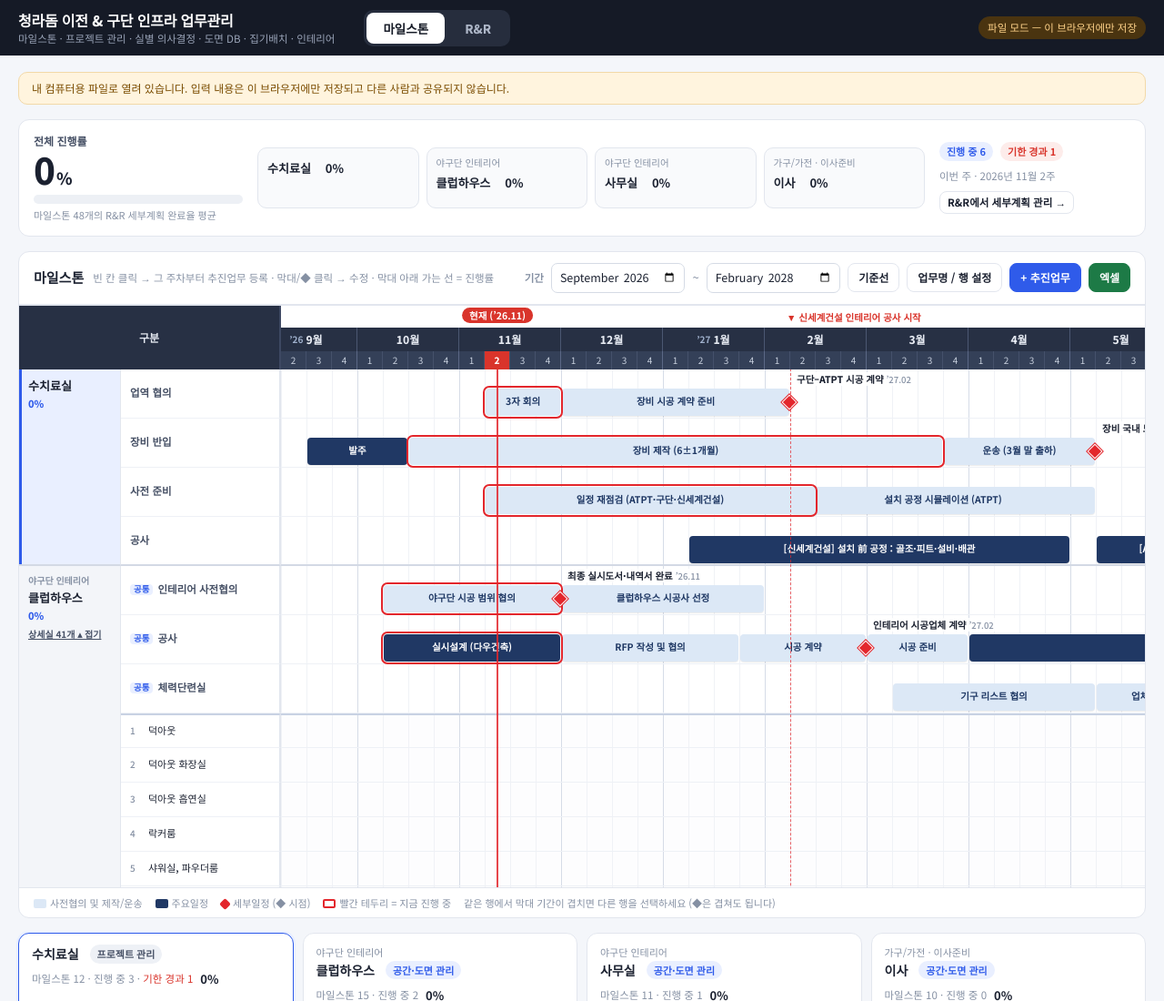
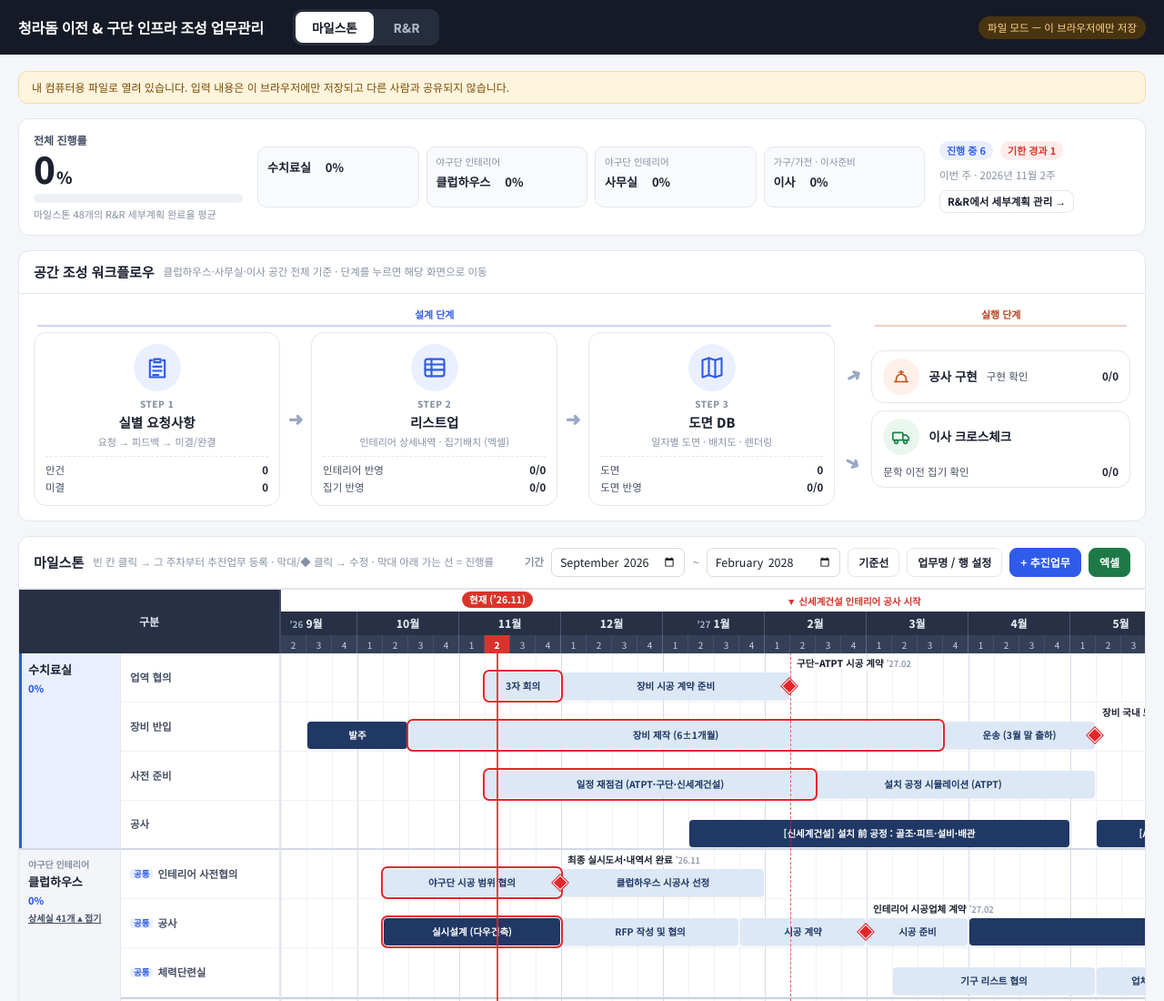
Before and after one commit to jane26482-hash/Check-3-app, a plain HTML site: page index.html in a window 1280 px wide. Shown: the top 1100 px of the page at 91% size. Drawn offline with Linux system fonts and the light colour scheme.

Commit message:
Add files via upload

```diff
--- a/index.html
+++ b/index.html
@@ -3,7 +3,7 @@
 <head>
 <meta charset="UTF-8">
 <meta name="viewport" content="width=device-width, initial-scale=1.0">
-<title>청라돔 이전 & 구단 인프라 업무관리</title>
+<title>청라돔 이전 & 구단 인프라 조성 업무관리</title>
 <link rel="preconnect" href="https://fonts.googleapis.com">
 <link href="https://fonts.googleapis.com/css2?family=Noto+Sans+KR:wght@400;500;700;800&display=swap" rel="stylesheet">
 <script src="https://cdnjs.cloudflare.com/ajax/libs/xlsx/0.18.5/xlsx.full.min.js"></script>
@@ -357,13 +357,39 @@ tr.pdone td input[type=text]{text-decoration:line-through;color:var(--mute)}
 .lane.room .pt span{top:11px;left:9px}
 .gc.rl{white-space:normal!important;line-height:1.2;word-break:keep-all}
 .gc.rl.room{font-size:11px}
+
+/* 워크플로우 픽토그램 */
+.fp-wrap{display:grid;grid-template-columns:1fr 34px 1fr 34px 1fr 40px 1.05fr;grid-template-rows:auto auto;gap:6px 0;padding:14px 16px 16px;align-items:center}
+.fp-phase{grid-row:1;text-align:center;font-size:11px;font-weight:800;color:var(--ink2);border-bottom:2px solid;padding-bottom:3px;margin:0 4px}
+.fp-phase.ph-d{grid-column:1/6;color:#2f5bea;border-color:#c7d5fb}
+.fp-phase.ph-c{grid-column:7/8;color:#b4401f;border-color:#f3cfc2}
+.fp-step{grid-row:2;border:1px solid var(--line);background:#fff;border-radius:14px;padding:12px 12px 10px;text-align:center;display:flex;flex-direction:column;align-items:center;gap:2px;transition:.12s;min-width:0}
+.fp-step:hover{border-color:#9db3ea;transform:translateY(-2px);box-shadow:0 6px 16px rgba(30,50,100,.08)}
+.fp-ic{width:52px;height:52px;border-radius:50%;background:#eaf0ff;color:#2f5bea;display:flex;align-items:center;justify-content:center;margin-bottom:4px}
+.fp-ic svg{width:28px;height:28px}
+.fp-step.c .fp-ic{background:#fff0ea;color:#c4511c}.fp-step.m .fp-ic{background:#eaf7ef;color:#14834a}
+.fp-no{font-size:10px;font-weight:800;color:var(--mute);letter-spacing:.5px}
+.fp-t{font-size:14.5px;font-weight:800}
+.fp-s{font-size:11px;color:var(--mute);margin-bottom:6px}
+.fp-l{width:100%;border-top:1px dashed var(--line);padding-top:6px;display:flex;flex-direction:column;gap:2px}
+.fp-l div{display:flex;justify-content:space-between;font-size:11.5px;color:var(--ink2)}
+.fp-l b{color:var(--ink)}
+.fp-arr{grid-row:2;text-align:center;font-size:20px;color:#9aa8c4;font-weight:800}
+.fp-fork{grid-row:2;display:flex;flex-direction:column;justify-content:space-around;height:100%}
+.fp-arr.fk:first-child{transform:rotate(-28deg)}.fp-arr.fk:last-child{transform:rotate(28deg)}
+.fp-end{grid-row:2;display:flex;flex-direction:column;gap:8px}
+.fp-end .fp-step{flex-direction:row;text-align:left;gap:10px;padding:8px 12px;align-items:center;flex-wrap:wrap}
+.fp-end .fp-ic{width:40px;height:40px;margin:0}.fp-end .fp-ic svg{width:22px;height:22px}
+.fp-end .fp-no{width:100%;display:none}
+.fp-end .fp-t{font-size:13.5px}.fp-end .fp-s{margin:0;width:100%;display:none}
+.fp-end .fp-l{border-top:none;padding:0;flex:1;min-width:120px}
+@media (max-width:1100px){.fp-wrap{grid-template-columns:1fr}.fp-phase,.fp-step,.fp-arr,.fp-fork,.fp-end{grid-column:1!important;grid-row:auto!important}.fp-arr{transform:rotate(90deg)}.fp-fork{display:none}}
 </style>
 </head>
 <body>
 <header class="top"><div class="in">
   <div>
-    <h1>청라돔 이전 & 구단 인프라 업무관리</h1>
-    <div class="sub">마일스톤 · 프로젝트 관리 · 실별 의사결정 · 도면 DB · 집기배치 · 인테리어</div>
+    <h1>청라돔 이전 & 구단 인프라 조성 업무관리</h1>
   </div>
   <nav class="pnav"><button data-p="ms" onclick="goPage('ms')">마일스톤</button><button data-p="rr" onclick="goPage('rr')">R&amp;R</button></nav>
   <div class="sp"></div>
@@ -677,6 +703,41 @@ function allProg(){ const ts = liveTasks(); return ts.length ? ts.reduce((s,t) =
 const pct = v => Math.round(v * 100);
 const sortTasks = (a,b) => (a.roomId?1:0) - (b.roomId?1:0) || (a.roomId ? roomOrder(a.roomId) - roomOrder(b.roomId) : (Number(a.row)||0) - (Number(b.row)||0)) || taskAbs(a) - taskAbs(b) || (a.kind==='point') - (b.kind==='point');
 
+const ICO = {
+  req: '<path d="M9 4h6v3H9z"/><path d="M7 5H5v16h14V5h-2"/><path d="M8 11h8M8 15h8M8 19h5"/>',
+  list: '<rect x="3" y="4" width="18" height="16" rx="2"/><path d="M3 9h18M3 14h18M9 4v16"/>',
+  dwg: '<path d="M3 5l6-2 6 2 6-2v16l-6 2-6-2-6 2z"/><path d="M9 3v16M15 5v16"/>',
+  build: '<path d="M4 18h16"/><path d="M6 18v-3a6 6 0 0 1 12 0v3"/><path d="M12 9V5"/><path d="M9.5 6.5h5"/>',
+  move: '<rect x="2" y="7" width="12" height="9" rx="1"/><path d="M14 10h4l3 3v3h-7"/><circle cx="6" cy="18" r="2"/><circle cx="17" cy="18" r="2"/>'
+};
+const ico = k => `<svg viewBox="0 0 24 24" fill="none" stroke="currentColor" stroke-width="1.8" stroke-linecap="round" stroke-linejoin="round">${ICO[k]}</svg>`;
+function goFlow(tab, extra){
+  const c = cats().find(x => x.type === 'space' && x.div !== 'moving') || cats().find(x => x.type === 'space'); if (!c) return;
+  if (tab === 'cross') { const m = cats().find(x => x.type === 'space' && x.div === 'moving'); if (m) return selectFlowCat(m, 'cross'); }
+  selectFlowCat(c, tab, extra);
+}
+function selectFlowCat(c, tab, extra){ Object.assign(ui, { page: 'ms', cat: c.id, tab }, extra || {}); saveUi(); render(); setTimeout(()=>{ const w = $('#ws'); if (w) w.scrollIntoView({ behavior: 'smooth', block: 'start' }); }, 50); }
+function renderFlowPicto(){
+  const dec = S.decisions, ir = S.interior_reqs, fx = S.fixtures, items = [...ir, ...fx], mv = fx.filter(f=>f.source==='문학 이전');
+  const n = (a,f) => a.filter(f).length;
+  const st = (no, key, title, sub, lines, tab, extra, cls='') => `<button class="fp-step ${cls}" onclick='goFlow("${tab}", ${JSON.stringify(extra||{})})'>
+      <div class="fp-ic">${ico(key)}</div><div class="fp-no">STEP ${no}</div><div class="fp-t">${title}</div><div class="fp-s">${sub}</div>
+      <div class="fp-l">${lines.map(([k,v])=>`<div><span>${k}</span><b>${v}</b></div>`).join('')}</div></button>`;
+  return `<section class="card fp"><div class="card-h"><h2>공간 조성 워크플로우</h2><span class="hint">클럽하우스·사무실·이사 공간 전체 기준 · 단계를 누르면 해당 화면으로 이동</span></div>
+    <div class="fp-wrap">
+      <div class="fp-phase ph-d"><span>설계 단계</span></div><div class="fp-phase ph-c"><span>실행 단계</span></div>
+      ${st(1,'req','실별 요청사항','요청 → 피드백 → 미결/완결',[['안건',dec.length],['미결',n(dec,d=>d.status!=='완결')]],'decision')}
+      <div class="fp-arr">➜</div>
+      ${st(2,'list','리스트업','인테리어 상세내역 · 집기배치 (엑셀)',[['인테리어 반영',`${n(ir,x=>x.status==='반영완료')}/${ir.length}`],['집기 반영',`${n(fx,x=>x.reflected==='반영완료')}/${fx.length}`]],'fixture',{fxTab:'list'})}
+      <div class="fp-arr">➜</div>
+      ${st(3,'dwg','도면 DB','일자별 도면 · 배치도 · 렌더링',[['도면',S.drawings.length],['도면 반영',`${n(items,x=>x.drawing)}/${items.length}`]],'drawing')}
+      <div class="fp-fork"><div class="fp-arr fk">➜</div><div class="fp-arr fk">➜</div></div>
+      <div class="fp-end">
+        ${st(4,'build','공사 구현','도면 기준 시공 · 구현 확인',[['구현 확인',`${n(items,x=>x.built)}/${items.length}`]],'flow',{},'c')}
+        ${st(5,'move','이사 크로스체크','문학 자산 크로스체크 & 구현',[['문학 이전 집기 확인',`${n(mv,x=>x.moveChecked)}/${mv.length}`]],'cross',{},'m')}
+      </div>
+    </div></section>`;
+}
 function renderSummary(){
   const list = cats(), all = allProg(), ts = liveTasks();
   const cur = ts.filter(t => msStatus(t) === 'now'), late = ts.filter(t => msStatus(t) === 'late');
@@ -1766,7 +1827,7 @@ function render(){
   let html = banner;
   if (ui.page === 'rr') html += renderRR();
   else {
-    html += renderSummary() + renderMilestone() + renderCats();
+    html += renderSummary() + renderFlowPicto() + renderMilestone() + renderCats();
     if (c) html += `<section class="card ws" id="ws">${c.type === 'space' ? renderCheongna(c) : renderGeneral(c)}</section>`;
   }
   $('#app').innerHTML = html;
```
